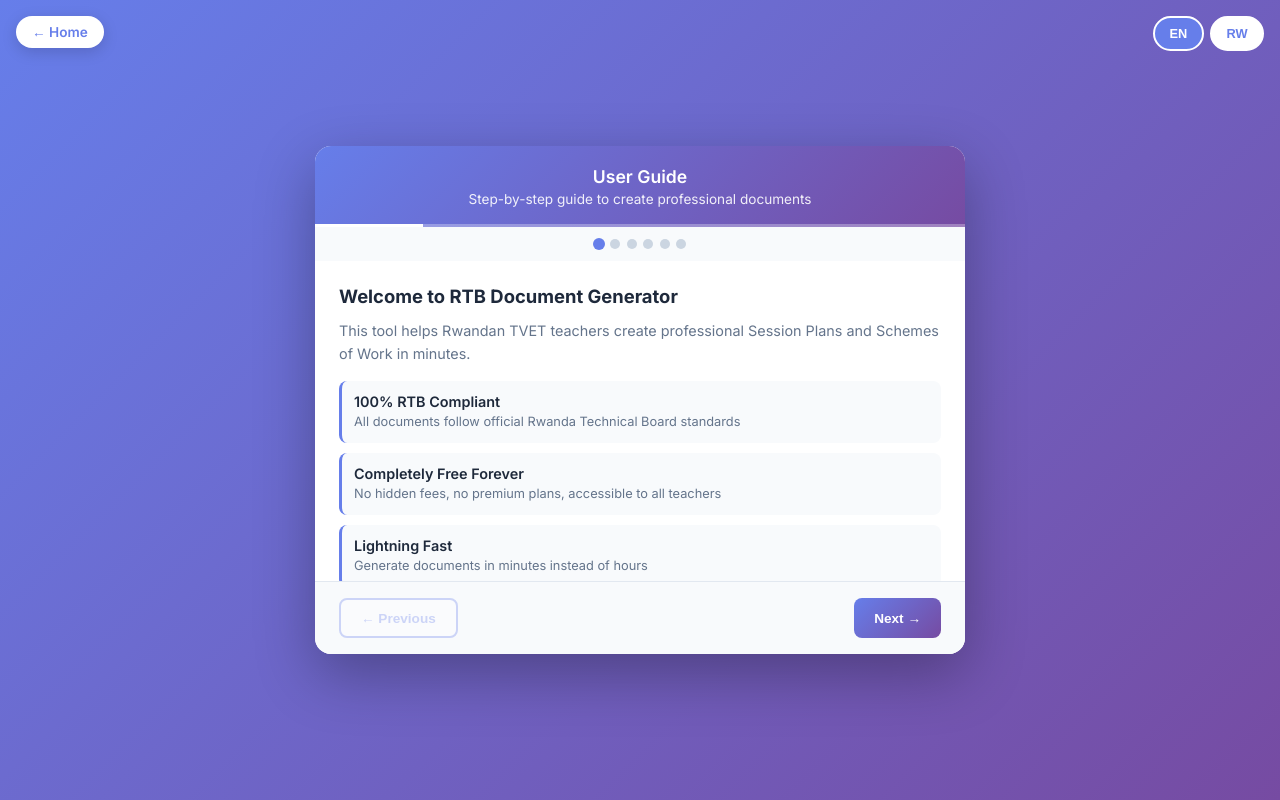
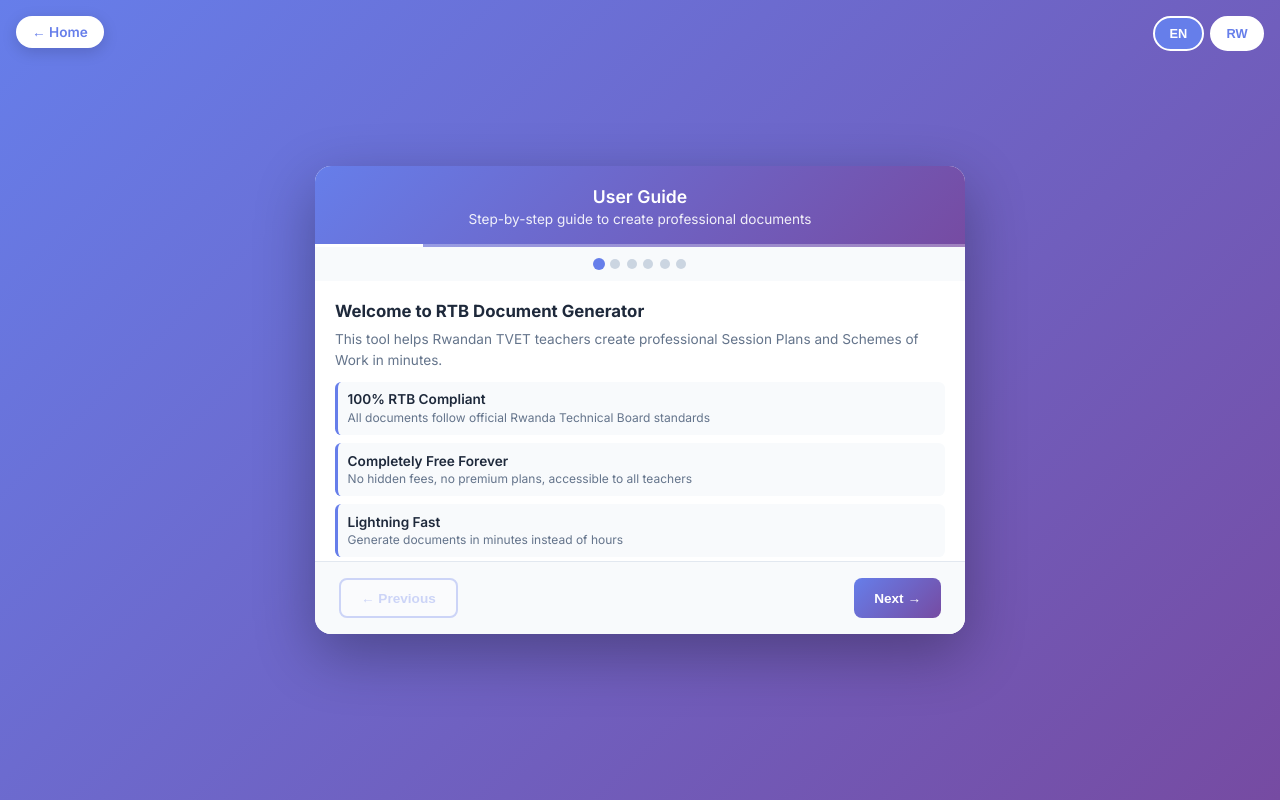
Before and after one commit to Leonardus437/rtb-document-planner, a website: page frontend/user-guide.html in a window 1280 px wide. Drawn offline with Linux system fonts and the light colour scheme.

Commit message:
Fix content overlap - reduce sizes to fit properly

```diff
--- a/frontend/user-guide.html
+++ b/frontend/user-guide.html
@@ -86,8 +86,8 @@
         }
 
         .content-area {
-            padding: 1.5rem;
-            height: 320px;
+            padding: 1.25rem;
+            height: 280px;
             overflow: hidden;
         }
 
@@ -106,42 +106,42 @@
         }
 
         .step-title {
-            font-size: 1.15rem;
+            font-size: 1.05rem;
             font-weight: 700;
             color: #1e293b;
-            margin-bottom: 0.75rem;
+            margin-bottom: 0.5rem;
         }
 
         .step-description {
             color: #64748b;
-            font-size: 0.9rem;
-            line-height: 1.6;
-            margin-bottom: 1rem;
+            font-size: 0.85rem;
+            line-height: 1.5;
+            margin-bottom: 0.75rem;
         }
 
         .feature-list {
             display: grid;
-            gap: 0.6rem;
+            gap: 0.5rem;
         }
 
         .feature-item {
-            padding: 0.75rem;
+            padding: 0.6rem;
             background: #f8fafc;
-            border-radius: 0.5rem;
+            border-radius: 0.4rem;
             border-left: 3px solid #667eea;
         }
 
         .feature-item h4 {
             color: #1e293b;
             font-weight: 600;
-            margin-bottom: 0.2rem;
-            font-size: 0.9rem;
+            margin-bottom: 0.15rem;
+            font-size: 0.85rem;
         }
 
         .feature-item p {
             color: #64748b;
-            font-size: 0.8rem;
-            line-height: 1.4;
+            font-size: 0.75rem;
+            line-height: 1.3;
         }
 
         .navigation {
```
